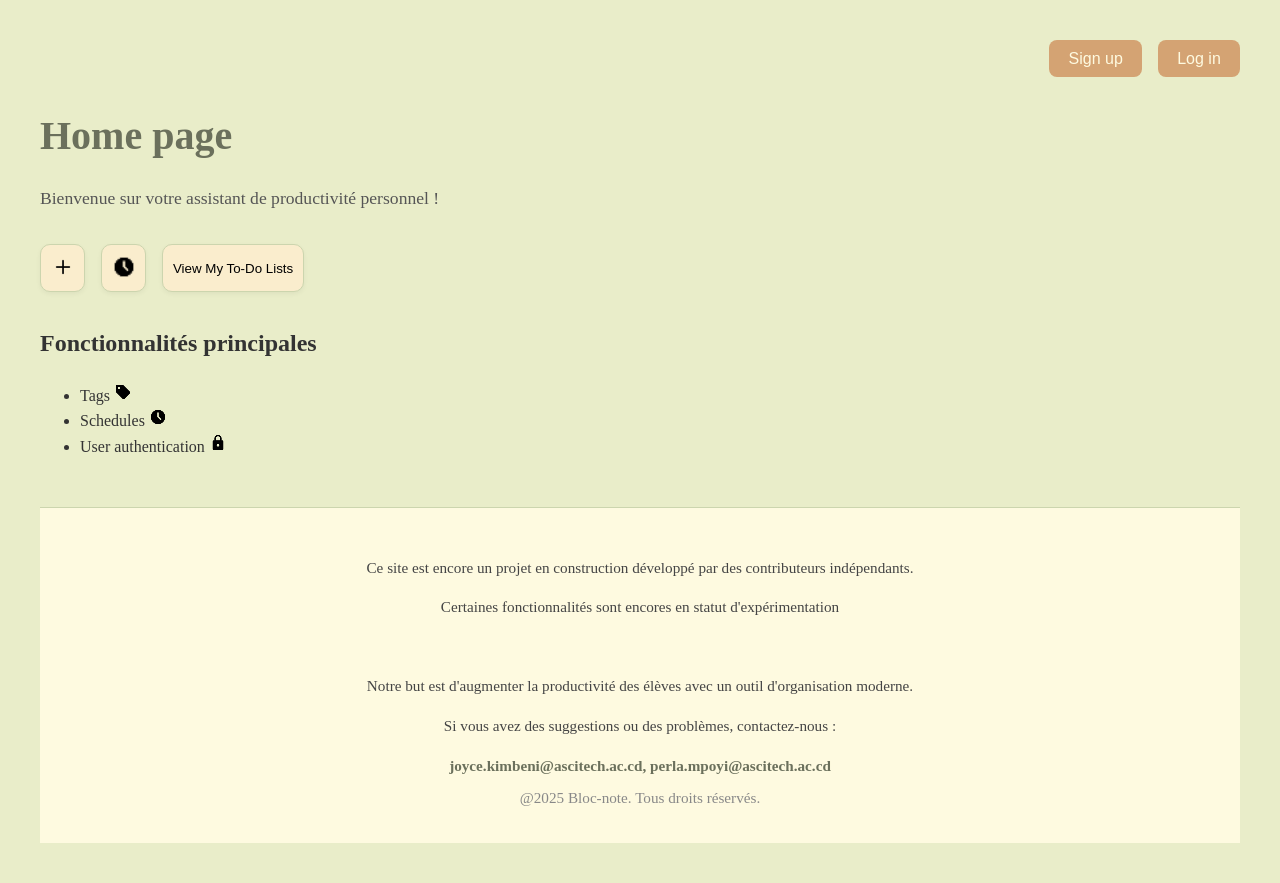
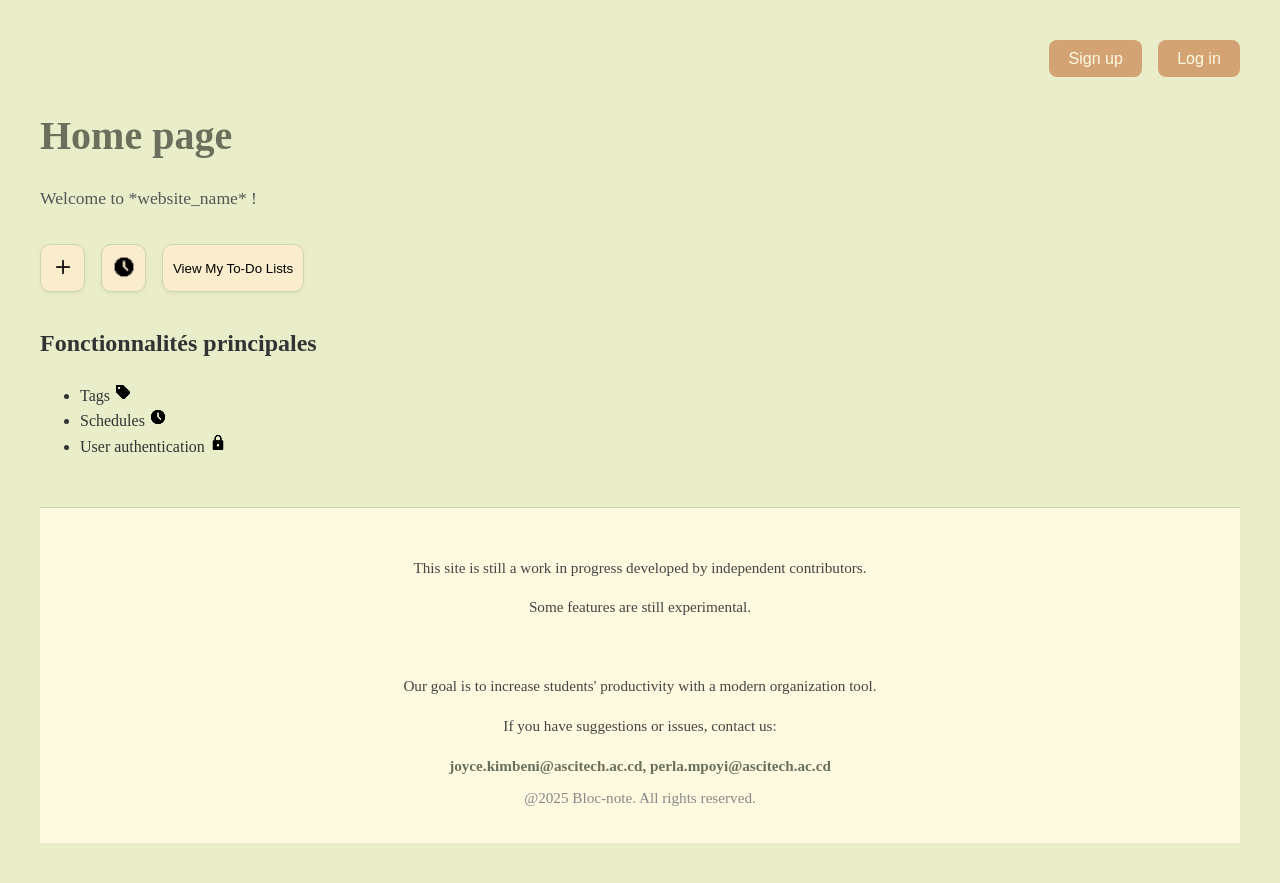
Before and after one commit to Dreamsever/Bloc-note, a Flask app: page / in a window 1280 px wide. Run offline with Flask 3, Linux system fonts and the light colour scheme.

Commit message:
Changed layout

```diff
--- a/templates/home_page.html
+++ b/templates/home_page.html
@@ -8,16 +8,13 @@
 </head>
 <body>
     {% if current_user.is_authenticated %}
-        <!-- Centered greeting -->
-        <div class="user-greeting">
-            <span>Hello, {{ current_user.email }}!</span>
-        </div>
-
-        <!-- Top-right logout button -->
         <div class="home_page_buttons">
             <form action="{{ url_for('logout') }}" method="post">
                 <button type="submit">Log out</button>
             </form>
+        </div>
+        <div class="user-greeting">
+            <span>Hello, {{ current_user.email }}!</span>
         </div>
     {% else %}
         <div class="home_page_buttons">
@@ -30,7 +27,7 @@
 
     <h1 class="home_page">Home page</h1>
 
-    <span class="message">Bienvenue sur votre assistant de productivité personnel !</span>
+    <span class="message">Welcome to *website_name* !</span>
 
     <div class="boutons">
         <button type="button" title="Ajouter une tâche">
@@ -55,13 +52,13 @@
 
     <footer>
         <div class="informations">
-            <p>Ce site est encore un projet en construction développé par des contributeurs indépendants.</p>
-            <p>Certaines fonctionnalités sont encores en statut d'expérimentation</p>
+            <p>This site is still a work in progress developed by independent contributors.</p>
+            <p>Some features are still experimental.</p>
             <br>
-            <p>Notre but est d'augmenter la productivité des élèves avec un outil d'organisation moderne.</p>
-            <p>Si vous avez des suggestions ou des problèmes, contactez-nous :</p>
+            <p>Our goal is to increase students' productivity with a modern organization tool.</p>
+            <p>If you have suggestions or issues, contact us:</p>
             <nav>joyce.kimbeni@ascitech.ac.cd, perla.mpoyi@ascitech.ac.cd</nav>
-            <span>@2025 Bloc-note. Tous droits réservés.</span>
+            <span>@2025 Bloc-note. All rights reserved.</span>
         </div>
     </footer>
 </body>
```
